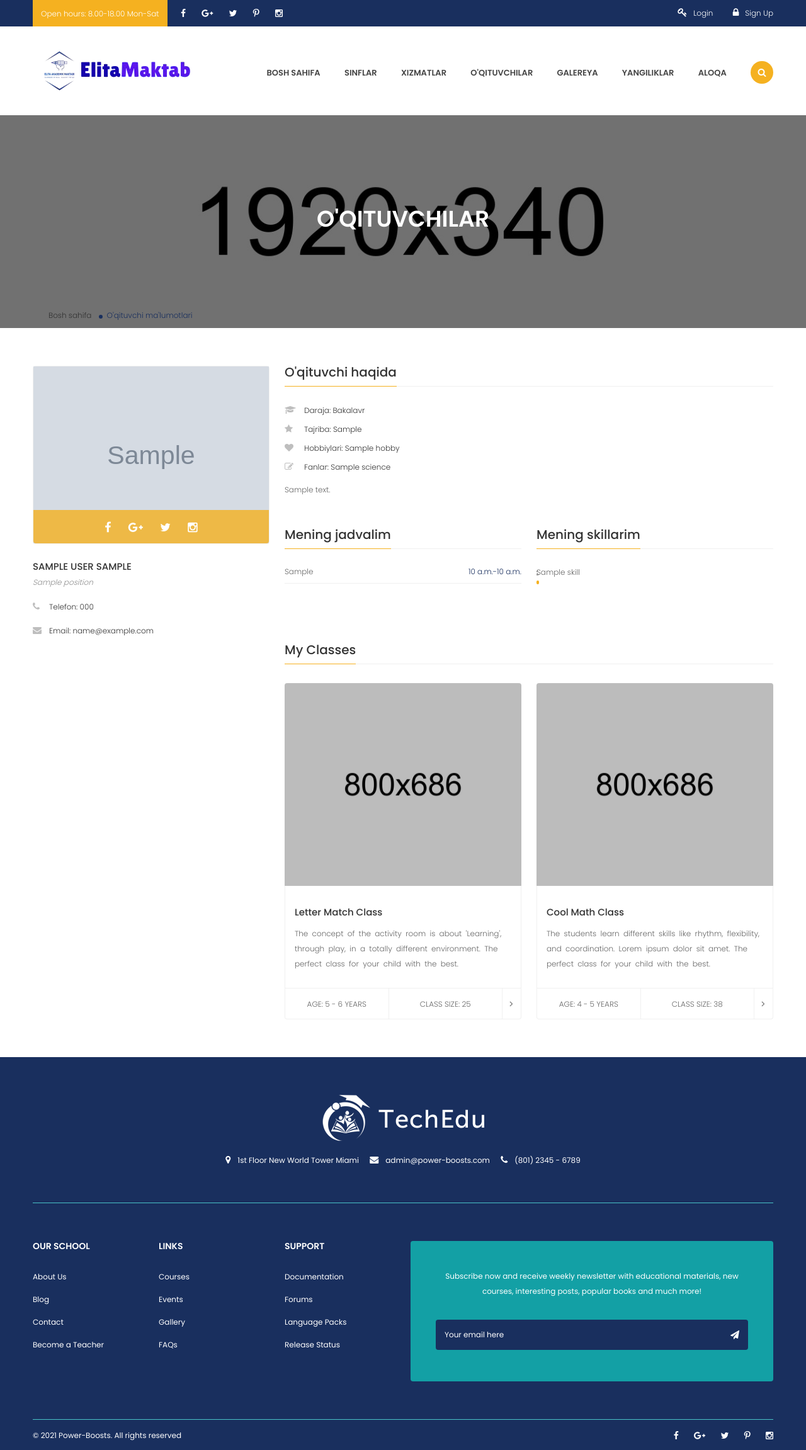
After one commit to EldorKarimov/elitaSchoolSite, a Django app: page /teacher-info/00000000-0000-0000-0000-000000000001 in a window 1280 px wide. The commit adds this page. Shown: the whole page at 63% size. Run offline with Django 5.2, Linux system fonts and the light colour scheme; tables that the repository leaves empty hold one stand-in row (values such as "Sample post"); grey boxes marked "Sample" are stand-in pictures; some libraries are stand-ins or nearby versions.

Commit message:
created teacher info

```diff
--- a/config/settings.py
+++ b/config/settings.py
@@ -126,7 +126,7 @@ if DEBUG:
         BASE_DIR / 'static'
     ]
 else:
-    STATIC_ROOT = BASE_DIR / 'static'
+    STATIC_ROOT = BASE_DIR / 'staticfiles'
 
 # Default primary key field type
 # https://docs.djangoproject.com/en/5.2/ref/settings/#default-auto-field
--- a/school/models.py
+++ b/school/models.py
@@ -81,6 +81,14 @@ class Teacher(BaseModel):
         options={'quality': 100}
     )
 
+    # 102x102 PNG large image
+    image_large = ImageSpecField(
+        source='image',
+        processors=[ResizeToFill(600, 705)],
+        format='PNG',
+        options={'quality': 100}
+    )
+
     experience = models.CharField(
         max_length=255,
         verbose_name=_("Tajriba")
@@ -124,7 +132,7 @@ class Teacher(BaseModel):
 class Skill(BaseModel):
     name = models.CharField(max_length=50, verbose_name=_('Koʻnikma nomi'))
     percent = models.PositiveIntegerField(verbose_name=_('Foiz'))
-    teacher = models.ForeignKey(Teacher, on_delete=models.CASCADE, verbose_name=_('Oʻqituvchi'))
+    teacher = models.ForeignKey(Teacher, related_name="teacher_skills", on_delete=models.CASCADE, verbose_name=_('Oʻqituvchi'))
 
     def __str__(self):
         return self.name
@@ -134,7 +142,7 @@ class Skill(BaseModel):
         verbose_name_plural = _('Koʻnikmalar')
 
 class TeacherSchedule(BaseModel):
-    teacher = models.ForeignKey(Teacher, related_name='teacher', on_delete=models.CASCADE, verbose_name=_('Oʻqituvchi'))
+    teacher = models.ForeignKey(Teacher, related_name='teacher_schedules', on_delete=models.CASCADE, verbose_name=_('Oʻqituvchi'))
     weekday = models.CharField(max_length=50, verbose_name=_('Hafta kuni'))
     time_from = models.TimeField(verbose_name=_('Boshlanish vaqti'))
     time_to = models.TimeField(verbose_name=_('Tugash vaqti'))
--- a/school/urls.py
+++ b/school/urls.py
@@ -6,4 +6,5 @@ urlpatterns = [
     path('', views.HomePageView.as_view(), name='home'),
     path('class-details/<slug:slug>', views.SchoolClassDetailView.as_view(), name='class-details'),
     path('ajax/gallery/', views.GalleryAjaxView.as_view(), name='ajax_gallery'),
+    path('teacher-info/<uuid:teacher_id>', views.TeacherDetailsView.as_view(), name='teacher_info'),
 ]
--- a/school/views.py
+++ b/school/views.py
@@ -70,3 +70,12 @@ class GalleryAjaxView(View):
             } for p in photos
         ]
         return JsonResponse({'images': data})
+
+
+class TeacherDetailsView(View):
+    def get(self, request, teacher_id):
+        teacher = get_object_or_404(Teacher, id=teacher_id)
+        context = {
+            'teacher': teacher,
+        }
+        return render(request, 'school/teacher-info.html', context)
--- a/templates/school/index.html
+++ b/templates/school/index.html
@@ -374,7 +374,7 @@
                                 <a href="#"><i class="fa fa-twitter"></i></a>
                                 <a href="#"><i class="fa fa-instagram"></i></a>
                             </div>
-                            <a href="#" class="button-default">{% trans "profilini ko'rish" %}</a>
+                            <a href="{% url 'school:teacher_info' director.id %}" class="button-default">{% trans "profilini ko'rish" %}</a>
                         </div>
                         {% endif %}
                         <div class="sin-testiText">
@@ -401,7 +401,7 @@
                                 <a href="#"><i class="fa fa-twitter"></i></a>
                                 <a href="#"><i class="fa fa-instagram"></i></a>
                             </div>
-                            <a href="#" class="button-default">{% trans "profilini ko'rish" %}</a>
+                            <a href="{% url 'school:teacher_info' teacher.id %}" class="button-default">{% trans "profilini ko'rish" %}</a>
                         </div>
                         {% endfor %}
                     </div>
--- /dev/null
+++ b/templates/school/teacher-info.html
@@ -0,0 +1,162 @@
+{% extends 'base.html' %}
+{% load static %}
+{% load i18n %}
+
+{% block title %} {% trans "O'qituvchi ma'lumotlari" %} {% endblock %}
+
+{% block content %}
+<!--Breadcrumb Banner Area Start-->
+<div class="breadcrumb-banner-area teachers">
+    <div class="container">
+        <div class="row">
+            <div class="col-md-12">
+                <div class="breadcrumb-text">
+                    <h1 class="text-center">{% trans "O'qituvchilar" %}</h1>
+                    <div class="breadcrumb-bar">
+                        <ul class="breadcrumb">
+                            <li><a href="{% url 'school:home' %}">{% trans "Bosh sahifa" %}</a></li>
+                            <li>{% trans "O'qituvchi ma'lumotlari" %}</li>
+                        </ul>
+                    </div>
+                </div>
+            </div>
+        </div>
+    </div>
+</div>
+<!--End of Breadcrumb Banner Area-->
+<!--Teacher Details Area Start-->
+<div class="teacher-details-area section-padding">
+    <div class="container">
+        <div class="row">
+            <div class="col-lg-4 col-md-12">
+                <div class="teacher-details-image">
+                    <img src="{{ teacher.image_large.url }}" alt="teacher image">
+                    <div class="social-links">
+                        <a href="#"><i class="fa fa-facebook"></i></a>
+                        <a href="#"><i class="fa fa-google-plus"></i></a>
+                        <a href="#"><i class="fa fa-twitter"></i></a>
+                        <a href="#"><i class="fa fa-instagram"></i></a>
+                    </div>
+                </div>
+                <div class="teacher-details-info">
+                    <h4>{{ teacher.user.get_full_name }}</h4>
+                    <span>{{ teacher.position.name }}</span>
+                    <div class="teacher-info-text">
+                        <span><i class="fa fa-phone"></i>{% trans "Telefon" %}:  {{ teacher.phone }}</span>
+                        <span><i class="fa fa-envelope"></i>{% trans "Email" %}: {{ teacher.user.email }}</span>
+                    </div>
+                </div>
+            </div>
+            <div class="col-lg-8 col-md-12">
+                <div class="teacher-about-info">
+                    <div class="single-title">
+                        <h3>{% trans "O'qituvchi haqida" %}</h3>
+                    </div>
+                    <div class="teacher-info-text">
+                        <span><i class="fa fa-graduation-cap"></i>{% trans "Daraja" %}: {{ teacher.get_degree_type_display }}</span>
+                        <span><i class="fa fa-star"></i>{% trans "Tajriba" %}: {{ teacher.experience }}</span>
+                        <span><i class="fa fa-heart"></i>{% trans "Hobbiylari" %}: {% for hobby in teacher.hobbies.all %} {{ hobby.name}}{% if not forloop.last %},{% endif %} {% endfor %} </span>
+                        <span><i class="fa fa-edit"></i>{% trans "Fanlar" %}: {% for science in teacher.sciences.all %} {{ science.name}}{% if not forloop.last %},{% endif %} {% endfor %} </span>
+                    </div>
+                    <p>
+                        {{ teacher.about|safe|default:"Bu o'qituvchi haqida ma'lumot mavjud emas." }}
+                    </p>
+                </div>
+                <div class="schedule-skill-wrapper section-padding-bottom">
+                    <div class="row">
+                        <div class="col-md-6">
+                            <div class="single-title">
+                                <h3>{% trans "Mening jadvalim" %}</h3>
+                            </div>
+                            <div class="schedule-text">
+                                {% for teacher_schedule in teacher.teacher_schedules.all %}
+                                <span>{{ teacher_schedule.weekday }} <span class="schedule-time">{{ teacher_schedule.time_from }}-{{ teacher_schedule.time_to }}</span></span>
+                                {% endfor %}
+                            </div>
+                        </div>
+                        <div class="col-md-6">
+                            <div class="single-title">
+                                <h3>{% trans "Mening skillarim" %}</h3>
+                            </div>
+                            <div class="skill-bars orange">
+                                {% for skill in teacher.teacher_skills.all %}
+                                <div class="skill-bar-item">
+                                    <span class="skill-name">{{ skill.name }}</span>
+                                    <div class="progress">
+                                        <div class="progress-bar wow fadeInLeft"
+                                             role="progressbar"
+                                             aria-valuenow="{{ skill.percent }}"
+                                             aria-valuemin="0"
+                                             aria-valuemax="100"
+                                             style="width: {{ skill.percent }}%;"
+                                             data-progress="{{ skill.percent }}%"
+                                             data-wow-duration="1.5s"
+                                             data-wow-delay="1.2s">
+                                            <span class="progress-percent">{{ skill.percent }}%</span>
+                                        </div>
+                                    </div>
+                                </div>
+                                {% empty %}
+                                <p class="text-muted">Ko'rsatiladigan mahoratlar mavjud emas</p>
+                                {% endfor %}
+                            </div>
+                        </div>
+                    </div>
+                </div>
+                <div class="row">
+                    <div class="col-md-12">
+                        <div class="single-title">
+                            <h3>My Classes</h3>
+                        </div>
+                    </div>
+                    <div class="col-md-6 col-sm-6">
+                        <div class="single-class">
+                            <div class="single-class-image">
+                                <a href="#">
+                                    <img src="img/class/10.jpg" alt="">
+                                    <span class="class-date">Apr 21 <span>2016</span></span>
+                                </a>
+                            </div>
+                            <div class="single-class-text">
+                                <div class="class-des">
+                                    <h4><a href="#">Letter Match Class</a></h4>
+                                    <p>The concept of the activity room is about 'Learning', through play, in a totally
+                                        different environment. The perfect class for your child with the best.</p>
+                                </div>
+                                <div class="class-schedule">
+                                    <span>AGE: 5 - 6 years</span>
+                                    <span>CLASS SIZE: 25</span>
+                                    <span class="arrow"><a href="#"><i class="fa fa-angle-right"></i></a></span>
+                                </div>
+                            </div>
+                        </div>
+                    </div>
+                    <div class="col-md-6 col-sm-6">
+                        <div class="single-class">
+                            <div class="single-class-image">
+                                <a href="#">
+                                    <img src="img/class/11.jpg" alt="">
+                                    <span class="class-date">OCT 10 <span>2016</span></span>
+                                </a>
+                            </div>
+                            <div class="single-class-text">
+                                <div class="class-des">
+                                    <h4><a href="#">Cool Math Class</a></h4>
+                                    <p>The students learn different skills like rhythm, flexibility, and coordination.
+                                        Lorem ipsum dolor sit amet. The perfect class for your child with the best.</p>
+                                </div>
+                                <div class="class-schedule">
+                                    <span>AGE: 4 - 5 years</span>
+                                    <span>CLASS SIZE: 38</span>
+                                    <span class="arrow"><a href="#"><i class="fa fa-angle-right"></i></a></span>
+                                </div>
+                            </div>
+                        </div>
+                    </div>
+                </div>
+            </div>
+        </div>
+    </div>
+</div>
+<!--End of Teacher Details Area-->
+{% endblock %}
```
Also changed, not shown: 1 other file.
